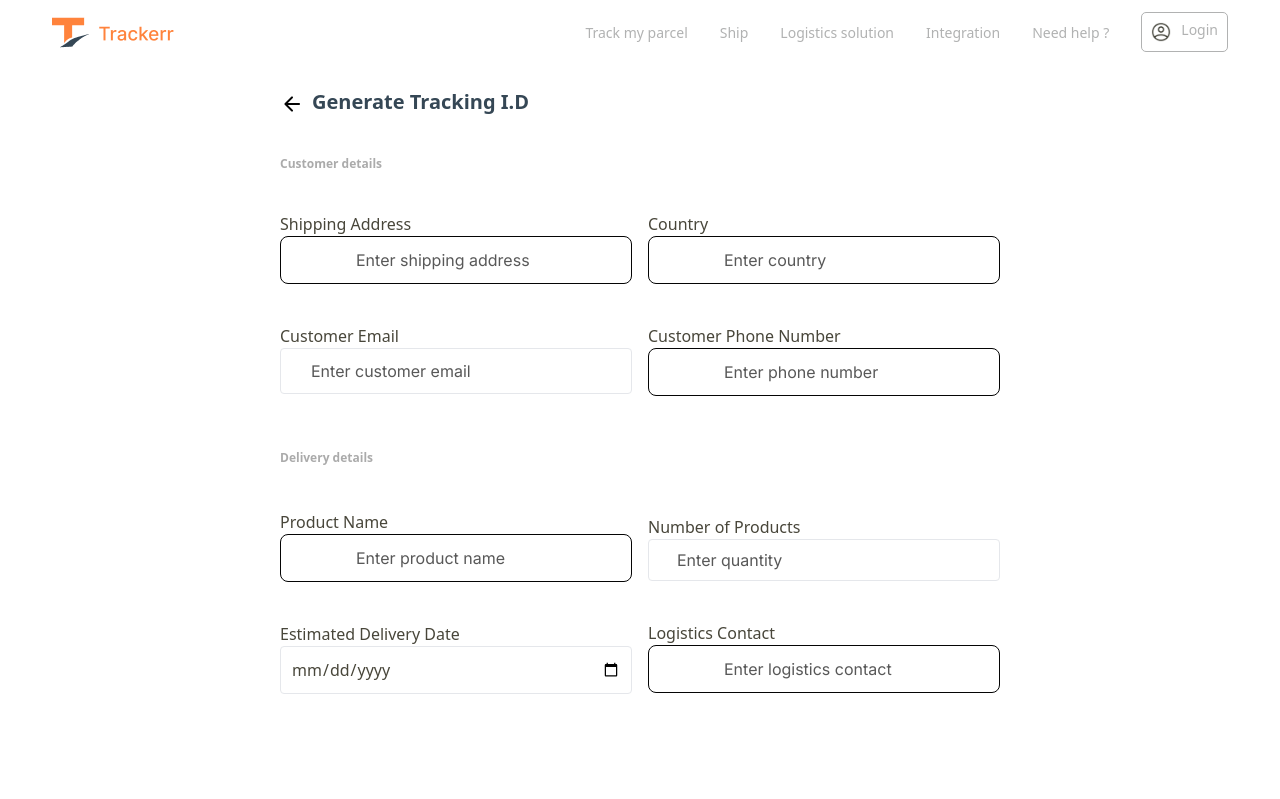
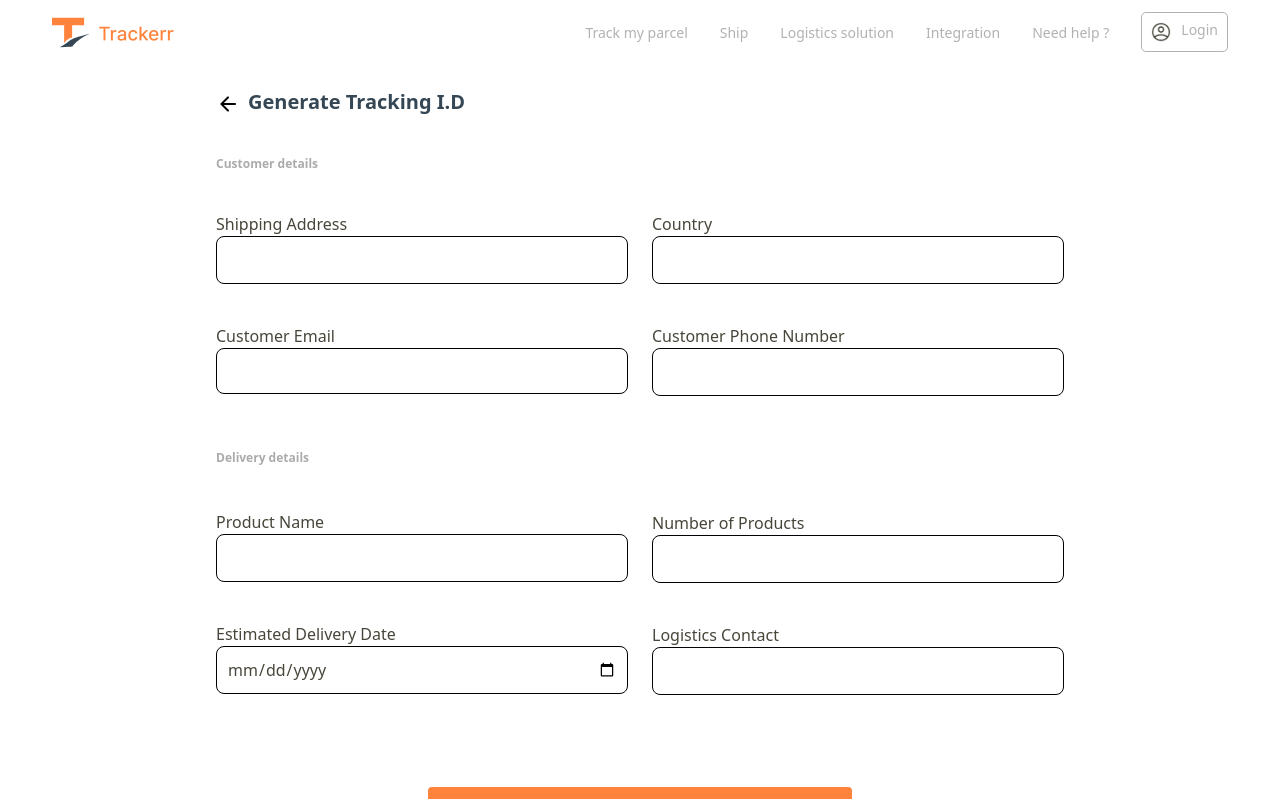
Before and after one commit to Amadu9933/Tracker-web-static, a React (Vite) app in the folder web-static/: page /LogisticSolution in a window 1280 px wide. Shown: the top 799 px of the page. Built offline with nearby package versions, Linux system fonts and the light colour scheme.

Commit message:
Fixed generate I.D UI

```diff
--- a/web-static/src/components/pages/BusinessOwnerPages/manageID/GenerateTrackingID.tsx
+++ b/web-static/src/components/pages/BusinessOwnerPages/manageID/GenerateTrackingID.tsx
@@ -39,32 +39,31 @@ const GenerateTrackingID = () => {
     });
 
     return (
-        <div className="max-w-3xl mx-auto p-6 bg-white text-left text-[#48463A] ">
+        <div className="max-w-4xl mx-auto p-6 bg-white text-left text-[#48463A]">
             <h2 className="text-xl text-secondary font-semibold mb-4 text-left">
                 <img src={ArrowBack} alt="Back icon" className="inline mr-2 h-6 text-xl" />
                 Generate Tracking I.D
             </h2>
             <p className="text-xs text-[#ABABAB] my-10 font-semibold">Customer details</p>
-            <form onSubmit={formik.handleSubmit} className="grid grid-cols-2 gap-4">
+
+            <form onSubmit={formik.handleSubmit} className="flex flex-col md:flex-row md:space-x-6">
                 {/* Left Column */}
-                <div className="space-y-4">
-                    {/* Shipping Address */}
+                <div className="flex-1 space-y-4">
                     <div>
-                        <label className="block font-medium ">Shipping Address</label>
+                        <label className="block font-medium">Shipping Address</label>
                         <input
                             type="text"
                             name="shippingAddress"
                             value={formik.values.shippingAddress}
                             onChange={formik.handleChange}
                             className="w-full border p-2 rounded"
-                            placeholder="Enter shipping address"
+                            placeholder=""
                         />
                         {formik.touched.shippingAddress && formik.errors.shippingAddress && (
                             <p className="text-red-500">{formik.errors.shippingAddress}</p>
                         )}
                     </div>
 
-                    {/* Email */}
                     <div>
                         <label className="block font-medium pt-6">Customer Email</label>
                         <input
@@ -72,16 +71,17 @@ const GenerateTrackingID = () => {
                             name="email"
                             value={formik.values.email}
                             onChange={formik.handleChange}
-                            className="w-full border p-2.5 rounded"
-                            placeholder="Enter customer email"
+                            className="w-full border p-2.5 rounded-lg border-black"
+                            placeholder=""
                         />
                         {formik.touched.email && formik.errors.email && (
                             <p className="text-red-500">{formik.errors.email}</p>
                         )}
                     </div>
-                    <p className="text-[#ABABAB] text-xs font-semibold pt-10 pb-7 "> Delivery details</p>
-                    {/* Product Name */}
-                    <div className="">
+
+                    <p className="text-[#ABABAB] text-xs font-semibold pt-10 pb-7">Delivery details</p>
+
+                    <div>
                         <label className="block font-medium">Product Name</label>
                         <input
                             type="text"
@@ -89,14 +89,13 @@ const GenerateTrackingID = () => {
                             value={formik.values.productName}
                             onChange={formik.handleChange}
                             className="w-full border p-2 rounded"
-                            placeholder="Enter product name"
+                            placeholder=""
                         />
                         {formik.touched.productName && formik.errors.productName && (
                             <p className="text-red-500">{formik.errors.productName}</p>
                         )}
                     </div>
 
-                    {/* Estimated Delivery Date */}
                     <div>
                         <label className="block font-medium pt-6">Estimated Delivery Date</label>
                         <input
@@ -104,18 +103,16 @@ const GenerateTrackingID = () => {
                             name="estimatedDeliveryDate"
                             value={formik.values.estimatedDeliveryDate}
                             onChange={formik.handleChange}
-                            className="w-full border p-2.5 rounded"
+                            className="w-full border p-2.5 rounded-lg border-black"
                         />
-                        {formik.touched.estimatedDeliveryDate &&
-                            formik.errors.estimatedDeliveryDate && (
+                        {formik.touched.estimatedDeliveryDate && formik.errors.estimatedDeliveryDate && (
                             <p className="text-red-500">{formik.errors.estimatedDeliveryDate}</p>
                         )}
                     </div>
                 </div>
 
                 {/* Right Column */}
-                <div className="space-y-4">
-                    {/* Country */}
+                <div className="flex-1 space-y-4 mt-6 md:mt-0">
                     <div>
                         <label className="block font-medium">Country</label>
                         <input
@@ -124,14 +121,13 @@ const GenerateTrackingID = () => {
                             value={formik.values.country}
                             onChange={formik.handleChange}
                             className="w-full border p-2 rounded"
-                            placeholder="Enter country"
+                            placeholder=""
                         />
                         {formik.touched.country && formik.errors.country && (
                             <p className="text-red-500">{formik.errors.country}</p>
                         )}
                     </div>
 
-                    {/* Phone Number */}
                     <div>
                         <label className="block font-medium pt-6">Customer Phone Number</label>
                         <input
@@ -140,30 +136,28 @@ const GenerateTrackingID = () => {
                             value={formik.values.phone}
                             onChange={formik.handleChange}
                             className="w-full border p-2 rounded"
-                            placeholder="Enter phone number"
+                            placeholder=""
                         />
                         {formik.touched.phone && formik.errors.phone && (
                             <p className="text-red-500">{formik.errors.phone}</p>
                         )}
                     </div>
 
-                    {/* Number of Products */}
-                    <div className="pt-[103px]">
+                    <div className="pt-[6.2rem]">
                         <label className="block font-medium">Number of Products</label>
                         <input
                             type="number"
                             name="numberOfProducts"
                             value={formik.values.numberOfProducts}
                             onChange={formik.handleChange}
-                            className="w-full border p-2 rounded"
-                            placeholder="Enter quantity"
+                            className="w-full border p-2 h-12 rounded-lg border-black"
+                            placeholder=""
                         />
                         {formik.touched.numberOfProducts && formik.errors.numberOfProducts && (
                             <p className="text-red-500">{formik.errors.numberOfProducts}</p>
                         )}
                     </div>
 
-                    {/* Logistics Contact */}
                     <div>
                         <label className="block font-medium pt-6">Logistics Contact</label>
                         <input
@@ -172,24 +166,24 @@ const GenerateTrackingID = () => {
                             value={formik.values.logisticsContact}
                             onChange={formik.handleChange}
                             className="w-full border p-2 rounded"
-                            placeholder="Enter logistics contact"
+                            placeholder=""
                         />
                         {formik.touched.logisticsContact && formik.errors.logisticsContact && (
                             <p className="text-red-500">{formik.errors.logisticsContact}</p>
                         )}
                     </div>
                 </div>
+            </form>
 
             {/* Submit Button */}
-                <div className="col-span-2 flex justify-center items-center  mt-20 h-16">
+            <div className="flex justify-center items-center mt-20 h-16">
                 <button
                     type="submit"
-                        className="bg-primary text-base  h-10 text-white p-2 rounded font-semibold w-1/2"
+                    className="bg-primary text-base h-10 text-white p-2 rounded font-semibold w-full sm:w-1/2"
                 >
                     Generate Tracking ID
                 </button>
             </div>
-            </form>
         </div>
     );
 };
```
Lines whose indentation alone changed are shown as unchanged.
